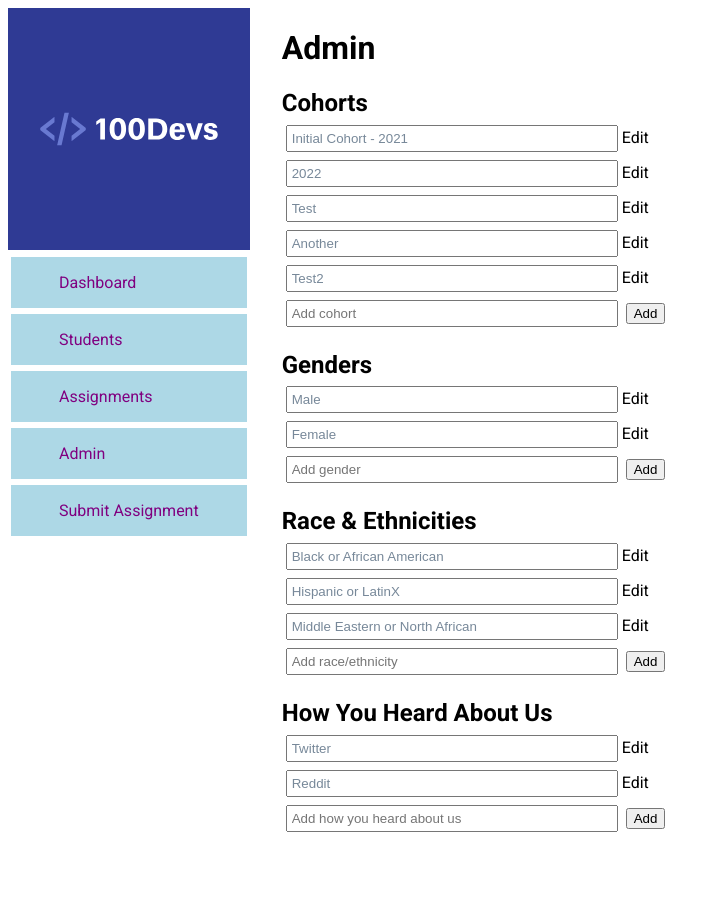
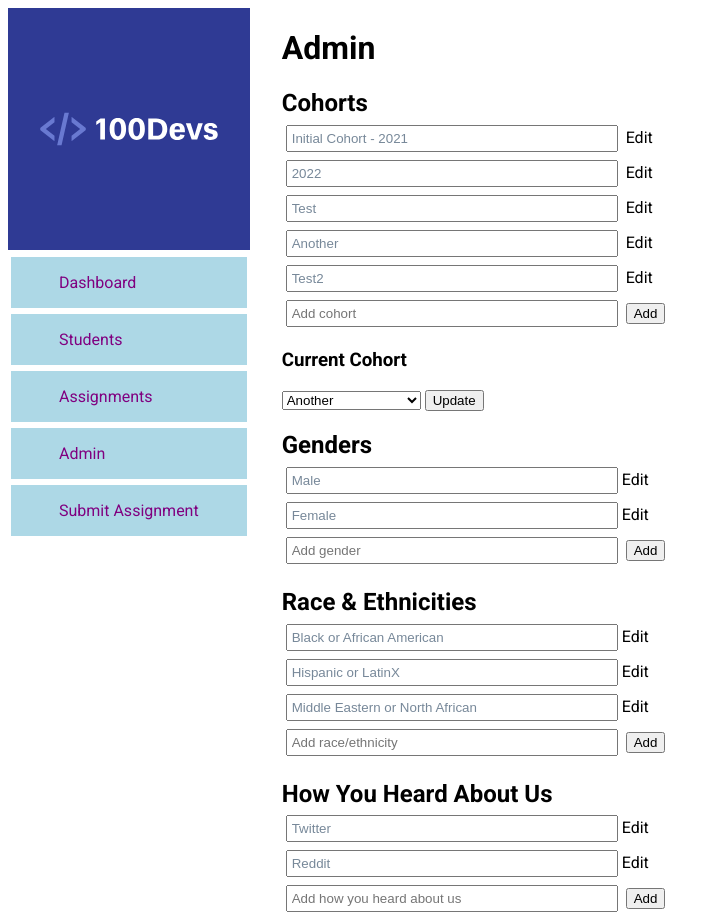
Before and after one commit to hwattenberger/100devs_python, a Django app: page /100devs/admin/ in a window 1280 px wide. Shown: the whole page, without its empty margins (0-720 px from the left). Before the commit the page ends 832 px from the top, so only its background shows below. Run offline with Django 4.2, Linux system fonts and the light colour scheme; data comes from the database, SQL or seed files in the repository; both versions use the stored data as it was after the commit.

Commit message:
Set current cohort

```diff
--- a/main/admin.py
+++ b/main/admin.py
@@ -1,5 +1,5 @@
 from django.contrib import admin
-from .models import Gender, RaceEthnicity, HearAboutUs, Cohort, Student, Assignment, StudentAssignment
+from .models import Gender, RaceEthnicity, HearAboutUs, Cohort, Student, Assignment, StudentAssignment, General
 
 # Register your models here.
 admin.site.register(Gender)
@@ -9,3 +9,4 @@ admin.site.register(Cohort)
 admin.site.register(Student)
 admin.site.register(Assignment)
 admin.site.register(StudentAssignment)
+admin.site.register(General)
--- a/main/models.py
+++ b/main/models.py
@@ -21,9 +21,13 @@ class HearAboutUs(models.Model):
 
 class Cohort(models.Model):
     name = models.CharField(max_length=300)
+    # current = models.BooleanField(default=False)
 
     def __str__(self):
         return self.name
+
+class General(models.Model):
+    current_cohort = models.ForeignKey(Cohort, on_delete=models.SET_NULL, blank=True, null=True)
 
 # https://docs.google.com/forms/d/e/1FAIpQLSdn3LASp742kqN3YhT-w6IUabl0oTW73V7W-zFIvIumB8si0w/viewform
 # Students
--- a/main/templates/admin.html
+++ b/main/templates/admin.html
@@ -9,7 +9,11 @@
     <h2>Cohorts</h2>
     <ul>
         {% for cohort in cohorts %}
-            <li id="cohort-{{ cohort.id }}"><input type="text" value="{{cohort.name}}" class="editInput" readonly><span class="adminEdit">Edit</span><span class="adminSave hide">Save</span></li>
+            <li id="cohort-{{ cohort.id }}">
+                <input type="text" value="{{cohort.name}}" class="editInput" readonly>
+                <!-- <input type="checkbox" class="checkDefault" disabled="disabled" {% if cohort.current%} checked {% endif %}> -->
+                <span class="adminEdit">Edit</span><span class="adminSave hide">Save</span>
+            </li>
         {% endfor %}
         <div>
             <form action="/100devs/admin/create-cohort/" method="POST">
@@ -20,6 +24,16 @@
         </div>
     </ul>
     <!-- <a href="">+ Add Cohort</a> -->
+    <h3>Current Cohort</h3>
+    <form action="/100devs/admin/current-cohort/" method="POST">
+        {% csrf_token %}
+        <select name="current_cohort">
+            {% for cohort in cohorts %}
+            <option value="{{cohort.id}}" {% if cohort.id == general.current_cohort.id %} selected {% endif %}>{{cohort.name}}</option>
+            {% endfor %}
+        </select>
+        <button>Update</button>
+    </form>
 </section>
 
 <section class="adminCategory">
--- a/main/urls.py
+++ b/main/urls.py
@@ -11,6 +11,7 @@ urlpatterns = [
     path('assignments/create/', views.assignment_create, name="assignment-create"),
     path('assignments/edit/<str:assignment_id>/', views.assignment_edit, name="assignment-edit"),
     path('100devs/admin/', views.admin, name="admin"),
+    path('100devs/admin/current-cohort/', views.admin_current_cohort, name="admin-current-cohort"),
     path('100devs/admin/create-cohort/', views.admin_cohort, name="admin-cohort-create"),
     path('100devs/admin/create-gender/', views.admin_gender, name="admin-gender-create"),
     path('100devs/admin/create-race/', views.admin_race_eth, name="admin-race-create"),
@@ -19,5 +20,5 @@ urlpatterns = [
     path('100devs/admin/gender/<str:id>/', views.admin_gender_edit, name="admin-gender-edit"),
     path('100devs/admin/re/<str:id>/', views.admin_race_eth_edit, name="admin-race-edit"),
     path('100devs/admin/heard/<str:id>/', views.admin_heard_edit, name="admin-heard-edit"),
-    path('submit_assignment/', views.submit_assignment, name="submit-assignment")
+    path('submit_assignment/', views.submit_assignment, name="submit-assignment"),
 ]
--- a/main/views.py
+++ b/main/views.py
@@ -2,7 +2,7 @@ from django.shortcuts import render, redirect
 from django.http import HttpResponse, JsonResponse
 import json
 
-from .models import Student, Assignment, Cohort, Gender, RaceEthnicity, HearAboutUs, StudentAssignment
+from .models import Student, Assignment, Cohort, Gender, RaceEthnicity, HearAboutUs, StudentAssignment, General
 from .forms import StudentForm, AssignmentForm, AssignmentTurninForm
 
 # Create your views here.
@@ -11,12 +11,14 @@ def admin(request):
     genders = Gender.objects.all()
     race_ethnicity = RaceEthnicity.objects.all()
     hear_about_us = HearAboutUs.objects.all()
+    general = General.objects.get(id=1)
 
     context = {
         "cohorts": cohorts,
         "genders": genders,
         "race_ethnicity": race_ethnicity,
-        "hear_about_us": hear_about_us
+        "hear_about_us": hear_about_us,
+        "general": general
     }
     return render(request, 'admin.html', context)
 
@@ -175,6 +177,15 @@ def admin_heard_edit(request, id):
     heard.save(update_fields=['name'])
     return HttpResponse("success")
 
+def admin_current_cohort(request):
+    if request.method == "POST":
+        current_cohort = Cohort.objects.get(id=request.POST.get('current_cohort'))
+        gen = General.objects.get_or_create(id=1)
+        gen[0].current_cohort=current_cohort
+        gen[0].save(update_fields=['current_cohort'])
+    return redirect('admin')
+
+
 def submit_assignment(request):
     if request.method == "POST":
         email=request.POST.get('email')
--- a/static/css/main.css
+++ b/static/css/main.css
@@ -49,13 +49,13 @@ main {
     /* display: none; */
 }
 
-.adminCategory input {
+.adminCategory input[type=text] {
     margin: .25rem;
     padding: .25rem;
     width: 20rem;
 }
 
-.adminCategory input:read-only {
+.adminCategory input[type=text]:read-only {
     color: lightslategray;
 }
 
--- a/templates/main.html
+++ b/templates/main.html
@@ -9,7 +9,7 @@
     <link rel="preconnect" href="https://fonts.googleapis.com">
     <link rel="preconnect" href="https://fonts.gstatic.com" crossorigin>
     <link href="https://fonts.googleapis.com/css2?family=Roboto:wght@400;700&display=swap" rel="stylesheet">
-    <link rel="stylesheet" href="{% static 'css/main.css' %}?version=2">
+    <link rel="stylesheet" href="{% static 'css/main.css' %}?version=3">
 </head>
 <body>
     {% include 'sidebar.html' %}
```
Also changed, not shown: db.sqlite3, main/migrations/0004_cohort_current.py (added), main/migrations/0005_remove_cohort_current_general.py (added).
